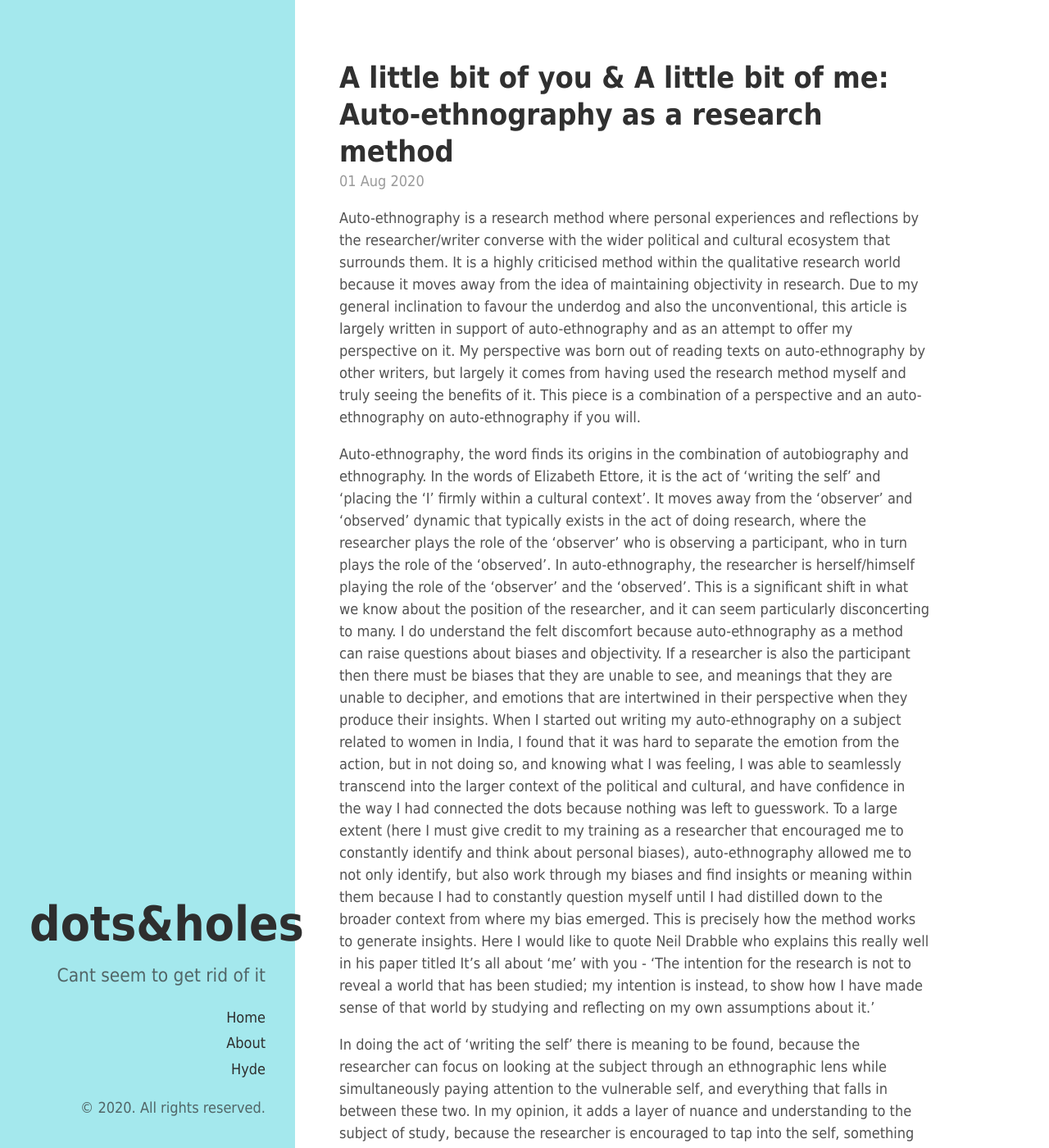
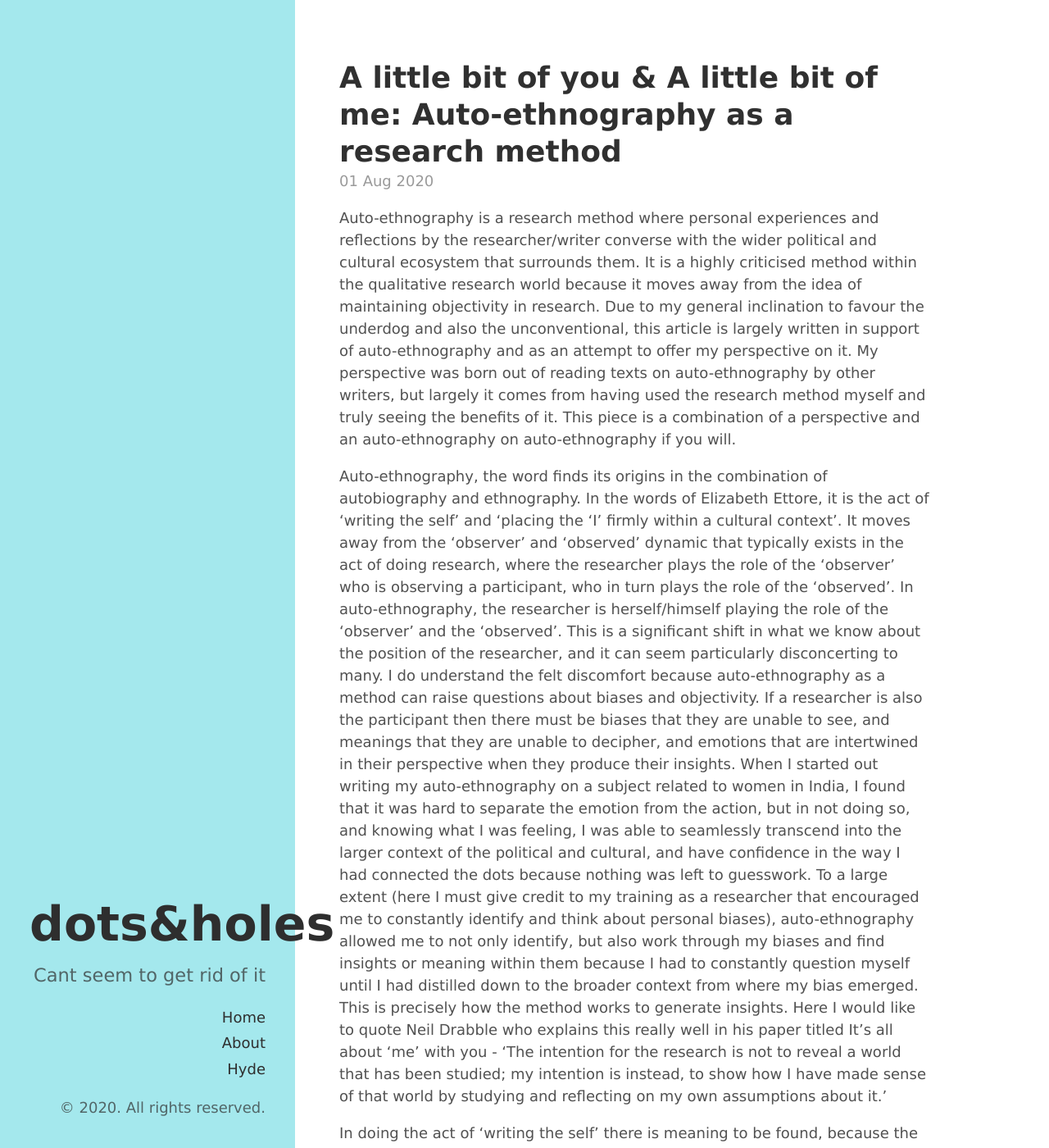
Before and after one commit to dotsandholes/dotsandholes.github.io, a Jekyll site: the page built from index.html, in a window 1280 px wide and 1400 px high. Shown: the whole window at 82% size. Built offline with Jekyll 4.4.1, drawn with Linux system fonts in a browser that asks for light colours; the list of posts is cut into pages by our own code.

Commit message:
Update hyde.css

```diff
--- a/public/css/hyde.css
+++ b/public/css/hyde.css
@@ -32,7 +32,7 @@
  */
 
 html {
-  font-family: Tahoma, Geneva, sans-serif;
+  font-family: "Lucida Sans Unicode", "Lucida Grande", sans-serif;
 }
 @media (min-width: 48em) {
   html {
@@ -79,7 +79,7 @@ html {
 .sidebar-about h1 {
   color: #2e2e2e;
   margin-top: 0;
-  font-family: Tahoma, Geneva, sans-serif;
+  font-family: "Lucida Sans Unicode", "Lucida Grande", sans-serif;
   font-size: 3.25rem;
 }
 
```
